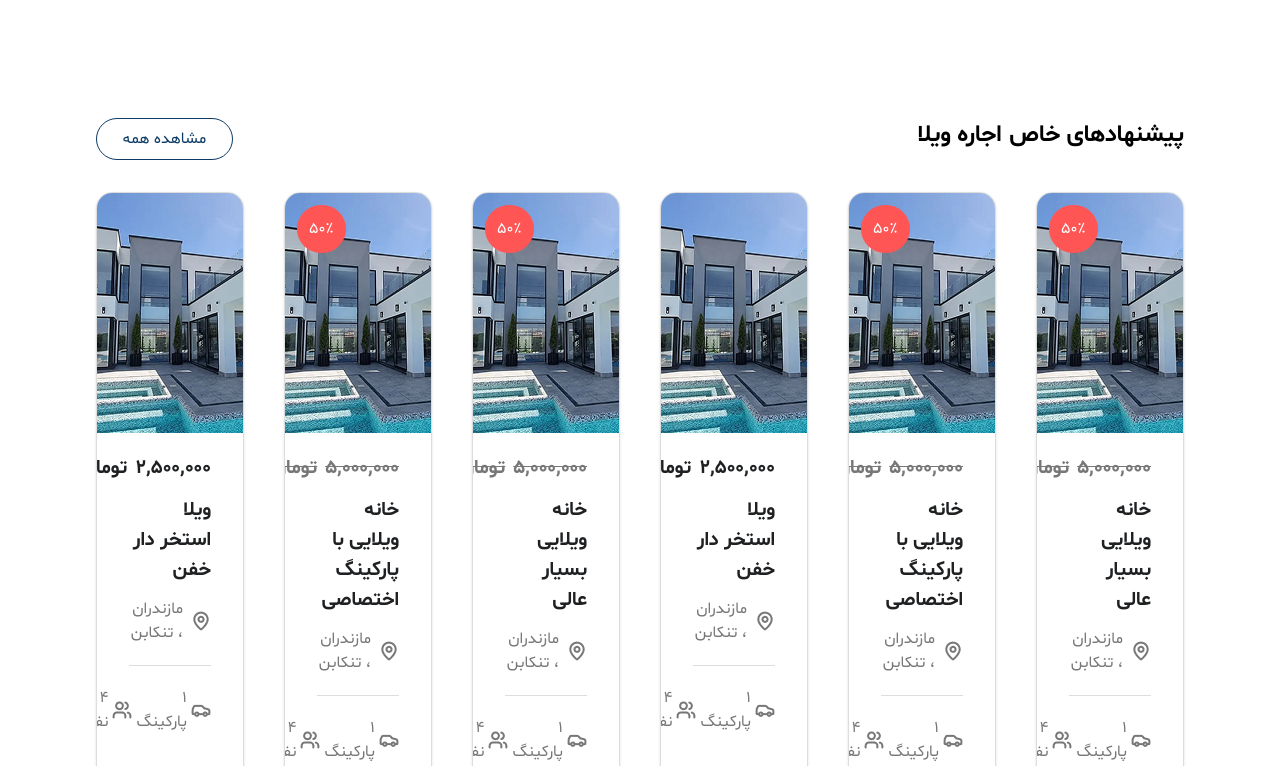
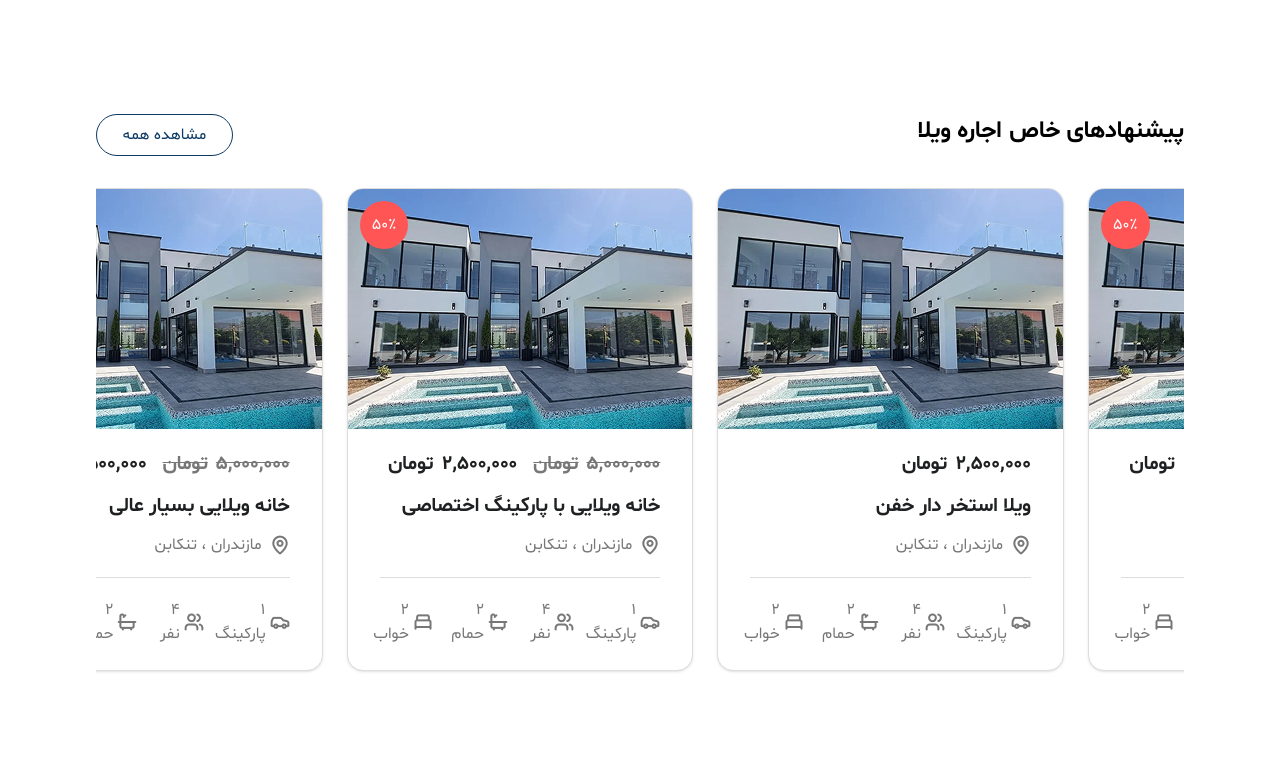
Before and after one commit to next-winter-1404/DevSpire, a Next.js app: page / in a window 1280 px wide. Shown: the part 2034-2800 px from the top of the page. Built offline with nearby package versions, Linux system fonts and the light colour scheme.

Commit message:
edited bugs

```diff
--- a/src/app/(main)/layout.tsx
+++ b/src/app/(main)/layout.tsx
@@ -1,24 +1,20 @@
 import Footer from "@/components/Footer/Footer";
 import Header from "@/components/Header/Header";
-
 
 export default function MainLayout({
   children,
 }: {
   children: React.ReactNode;
 }) {
-
   return (
-    <div>
-      <header>
-        <Header/>
+    <>
+      <header className="px-4 sm:px-6 lg:px-10 pt-8 sm:pt-5  ">
+        <Header />
       </header>
-      <main>
-        {children}
-      </main>
-      <footer>
-        <Footer/>
+      <main>{children}</main>
+      <footer className="px-4 sm:px-6 lg:px-10 pb-8 pt-10 sm:py-5 ">
+        <Footer />
       </footer>
-    </div>
+    </>
   );
 }
--- a/src/components/Footer/Footer.tsx
+++ b/src/components/Footer/Footer.tsx
@@ -6,7 +6,7 @@ import Image from "next/image";
 
 const Footer = () => {
   return (
-    <div className="flex justify-center mt-30">
+    <div className="flex justify-center ">
       <div className="flex flex-col gap-10 pt-20 pb-10 px-10 rounded-[24px] bg-[#0D3B66]">
         <div className="flex flex-col justify-between gap-[141px]   sm:flex sm:flex-row">
           <div className="flex flex-col gap-8">
@@ -16,15 +16,15 @@ const Footer = () => {
             </div>
             <div className="w-[501px]">
               <p className="text-[#FFFFFF]">
-                ما همراه شما هستیم در مسیر اجاره، خرید و فروش ویلا؛ تا با اطمینان
-                و آرامش، تجربه‌ای دلنشین از انتخاب اقامتگاه یا سرمایه‌گذاری
-                به‌یادماندنی داشته باشید.
+                ما همراه شما هستیم در مسیر اجاره، خرید و فروش ویلا؛ تا با
+                اطمینان و آرامش، تجربه‌ای دلنشین از انتخاب اقامتگاه یا
+                سرمایه‌گذاری به‌یادماندنی داشته باشید.
               </p>
             </div>
             <div className="flex gap-8">
-              <Telegram/>
-              <Instagram/>
-              <Linkedin/>
+              <Telegram />
+              <Instagram />
+              <Linkedin />
             </div>
           </div>
           <div className="flex gap-6">
@@ -34,7 +34,9 @@ const Footer = () => {
                 راهنمای رزرو اقامتگاه
               </span>
               <span className="text-[16px] text-[#FFFFFF]">شیوه پرداخت</span>
-              <span className="text-[16px] text-[#FFFFFF]">لغو رزرو اقامتگاه</span>
+              <span className="text-[16px] text-[#FFFFFF]">
+                لغو رزرو اقامتگاه
+              </span>
             </div>
             <div className="flex flex-col gap-4">
               <h3 className="text-[20px] text-[#FF7F11]">خدمات مشتریان</h3>
@@ -47,14 +49,18 @@ const Footer = () => {
               <span className="text-[16px] text-[#FFFFFF]">
                 چطور اقامتگاه ثبت کنم ؟
               </span>
-              <span className="text-[16px] text-[#FFFFFF]">حریم شخصی کاربران</span>
+              <span className="text-[16px] text-[#FFFFFF]">
+                حریم شخصی کاربران
+              </span>
             </div>
             <div className="flex flex-col gap-4">
               <h3 className="text-[20px] text-[#FF7F11]">راه ارتباطی با ما</h3>
               <span className="text-[16px] text-[#FFFFFF]">
                 09229167194 - 098541612310
               </span>
-              <span className="text-[16px] text-[#FFFFFF]">Delta@gmail.com</span>
+              <span className="text-[16px] text-[#FFFFFF]">
+                Delta@gmail.com
+              </span>
               <span className="text-[16px] text-[#FFFFFF]">
                 گیلان ، رشت ، میدان آزادی ، جنب چهار راه عظیمی زاده
               </span>
--- a/src/components/Header/Header.tsx
+++ b/src/components/Header/Header.tsx
@@ -16,7 +16,7 @@ const Header = () => {
 
   return (
     <>
-      <div className="flex justify-center mt-6 px-12">
+      <div className="flex justify-center">
         <div className="flex justify-between w-full">
           <div className="flex items-center gap-2">
             <Image
--- /dev/null
+++ b/src/components/common/Container.tsx
@@ -0,0 +1,19 @@
+import { ReactNode } from "react";
+
+const Container = ({
+  children,
+  className,
+}: {
+  className?: string;
+  children: ReactNode;
+}) => {
+  return (
+    <div
+      className={` ${className} px-4 sm:px-6 lg:px-10 py-8 sm:py-5 lg:py-10 `}
+    >
+      {children}
+    </div>
+  );
+};
+
+export default Container;
--- a/src/components/landing/BestChoice/BestChoiceSlider.tsx
+++ b/src/components/landing/BestChoice/BestChoiceSlider.tsx
@@ -1,20 +1,24 @@
+import SliderWrapper from "@/components/common/SliderWrapper";
 import { MOCK_DATA } from "../../../modules/fastReserve/mocks/data";
-import FastReserveCard from '@/modules/fastReserve/components/FastReserveCard'
-import React from 'react'
+import FastReserveCard from "@/modules/fastReserve/components/FastReserveCard";
+import React from "react";
 
 const BestChoiceSlider = () => {
+  return (
+    <div className="px-12">
+      <SliderWrapper>
+        {MOCK_DATA.map((property) => (
+          <div
+            className="shrink-0 w-[calc(100%-20px)] md:w-[calc(33.333%-16px)]"
+            dir="rtl"
+            key={property.id}
+          >
+            <FastReserveCard className="w-full" property={property} />
+          </div>
+        ))}
+      </SliderWrapper>
+    </div>
+  );
+};
 
-  return (
-    <div className='flex gap-10 px-12'>
-        {MOCK_DATA.map((property) => (
-          <FastReserveCard
-            key={property.id}
-            property={property}
-            className="w-full lg:w-[31%]"
-          />
-        ))}
-    </div>
-  )
-}
-
-export default BestChoiceSlider
+export default BestChoiceSlider;
--- a/src/components/landing/SpecialOffers/SpecialOffersSlider.tsx
+++ b/src/components/landing/SpecialOffers/SpecialOffersSlider.tsx
@@ -1,20 +1,24 @@
+import SliderWrapper from "@/components/common/SliderWrapper";
 import { MOCK_DATA } from "../../../modules/fastReserve/mocks/data";
-import FastReserveCard from '@/modules/fastReserve/components/FastReserveCard'
-import React from 'react'
+import FastReserveCard from "@/modules/fastReserve/components/FastReserveCard";
+import React from "react";
 
 const SpecialOffersSlider = () => {
+  return (
+    <div className="px-12">
+      <SliderWrapper>
+        {MOCK_DATA.map((property) => (
+          <div
+            className="shrink-0 w-[calc(100%-20px)] md:w-[calc(33.333%-16px)]"
+            dir="rtl"
+            key={property.id}
+          >
+            <FastReserveCard className="w-full" property={property} />
+          </div>
+        ))}
+      </SliderWrapper>
+    </div>
+  );
+};
 
-  return (
-    <div className='flex gap-10 px-12'>
-        {MOCK_DATA.map((property) => (
-          <FastReserveCard
-            key={property.id}
-            property={property}
-            className="w-full lg:w-[31%]"
-          />
-        ))}
-    </div>
-  )
-}
-
-export default SpecialOffersSlider
+export default SpecialOffersSlider;
--- a/src/modules/fastReserve/views/FastReserveView.tsx
+++ b/src/modules/fastReserve/views/FastReserveView.tsx
@@ -4,10 +4,11 @@ import ReserveCardList from "../components/ReserveCardList";
 import LeafletMapClientWrapper from "@/components/common/LeafletMapClientWrapper";
 import BreadCrumbs from "@/components/common/BreadCrumbs";
 import { breadcrumbItemsMock } from "../mocks/data";
+import Container from "@/components/common/Container";
 
 const FastReserveView = () => {
   return (
-    <div>
+    <Container>
       <div className="mb-8">
         <BreadCrumbs items={breadcrumbItemsMock} />
       </div>
@@ -28,7 +29,7 @@ const FastReserveView = () => {
       <div>
         <ReserveCardList />
       </div>
-    </div>
+    </Container>
   );
 };
 
--- a/src/modules/fastReserveDetail/views/FastReserveDetailView.tsx
+++ b/src/modules/fastReserveDetail/views/FastReserveDetailView.tsx
@@ -13,10 +13,11 @@ import DetailTabs from "../components/DetailTabs";
 import SliderWrapper from "@/components/common/SliderWrapper";
 import { MOCK_DATA } from "@/modules/fastReserve/mocks/data";
 import FastReserveCard from "@/modules/fastReserve/components/FastReserveCard";
+import Container from "@/components/common/Container";
 
 const FastReserveDetailView = () => {
   return (
-    <div className="w-full flex flex-col">
+    <Container className="w-full flex flex-col">
       <div className="w-full mb-8 md:mb-6">
         <BreadCrumbs items={breadcrumbItemsMock2} />
       </div>
@@ -67,7 +68,7 @@ const FastReserveDetailView = () => {
           </SliderWrapper>
         </div>
       </div>
-    </div>
+    </Container>
   );
 };
 
```
